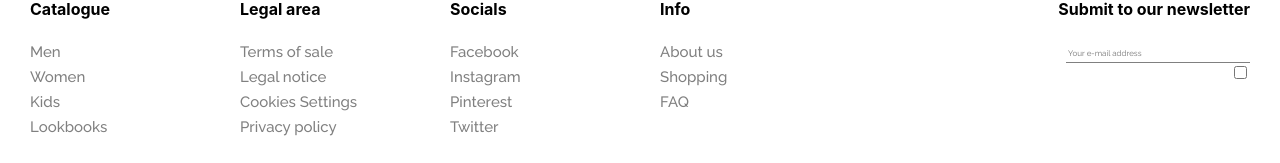
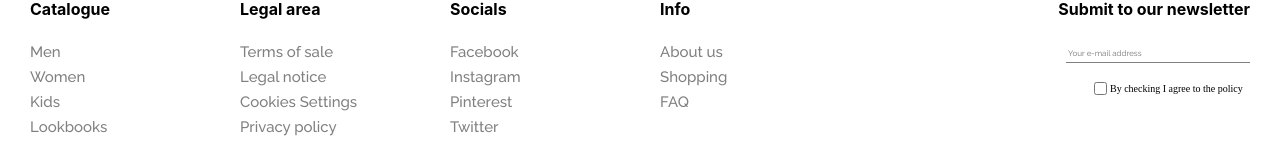
Before and after one commit to vibe-coder/gucci-website-main, a React (Create React App) app in the folder gucci-website/: page /about in a window 1280 px wide. Shown: the part 2927-3090 px from the top of the page. Built offline with nearby package versions, Linux system fonts and the light colour scheme.

Commit message:
Footer Adjustment

```diff
--- a/gucci-website/src/About-page/Footer.js
+++ b/gucci-website/src/About-page/Footer.js
@@ -46,7 +46,11 @@ export default function Footer(){
         <div className="subscribe-wrapper">
           <h4>Submit to our newsletter</h4>
           <input className="mail-input" placeholder="Your e-mail address" type="email"/>
-          <input className="check-input" placeholder="Your e-mail address" type="checkbox"/>
+          <div className="check-wrapper">
+            <input className="check-input" placeholder="Your e-mail address" type="checkbox"/>
+            <p>By checking I agree to the policy</p>
+          </div>
+
         </div>
       </div>
     </div>
--- a/gucci-website/src/About-page/about-styling/footer.css
+++ b/gucci-website/src/About-page/about-styling/footer.css
@@ -142,9 +142,21 @@
   width: 180px;
   border: none;
   border-bottom: 1px solid grey;
+  margin-bottom: 10px;
 }
 
 .mail-input::placeholder{
   font-family: Raleway;
   font-size: 8px;
 }
+
+.check-wrapper{
+  display: flex;
+  justify-content: flex-start;
+  width: 160px;
+}
+
+.check-wrapper>p{
+  font-family: Ralway;
+  font-size: 10px;
+}
```
